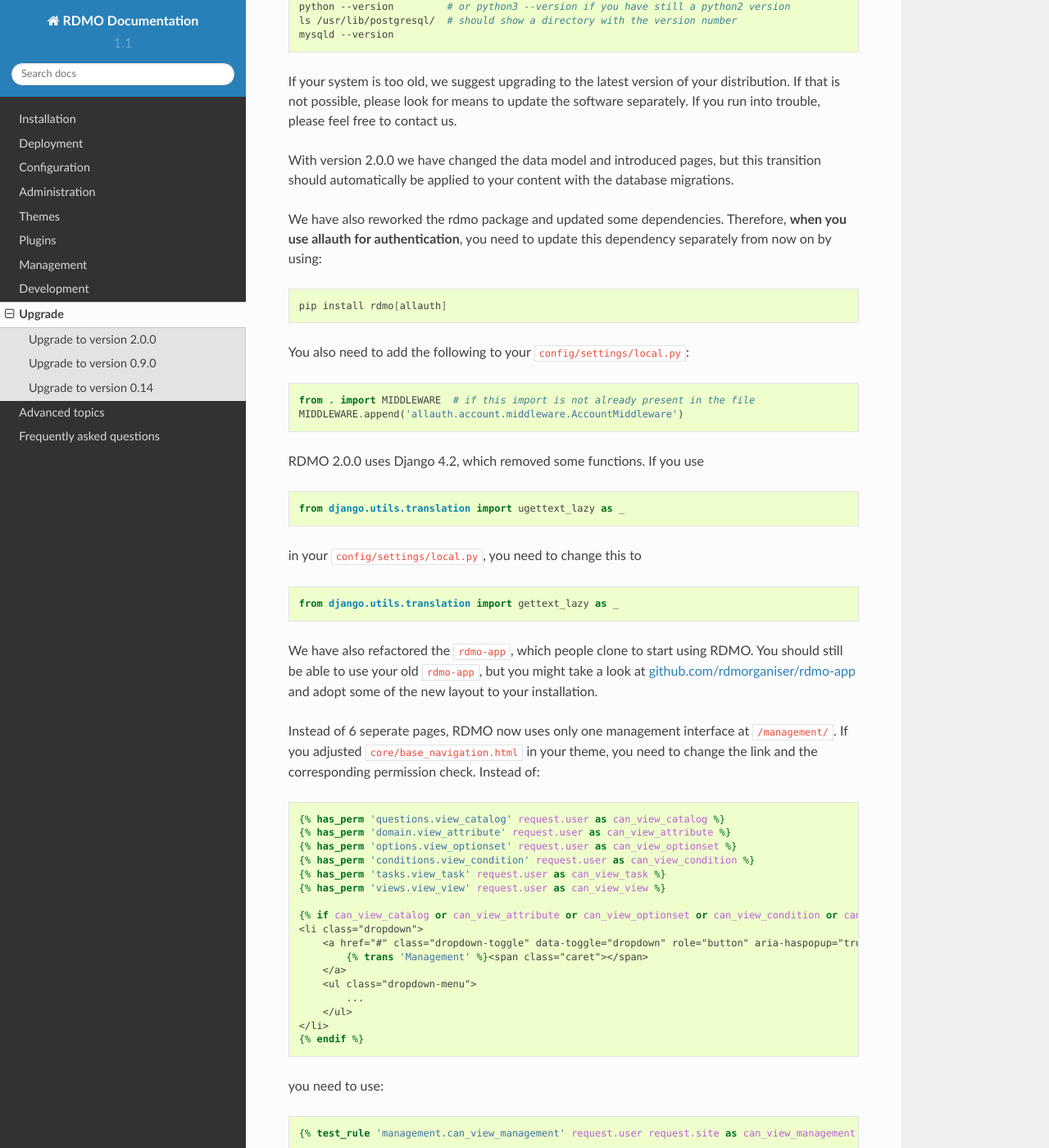
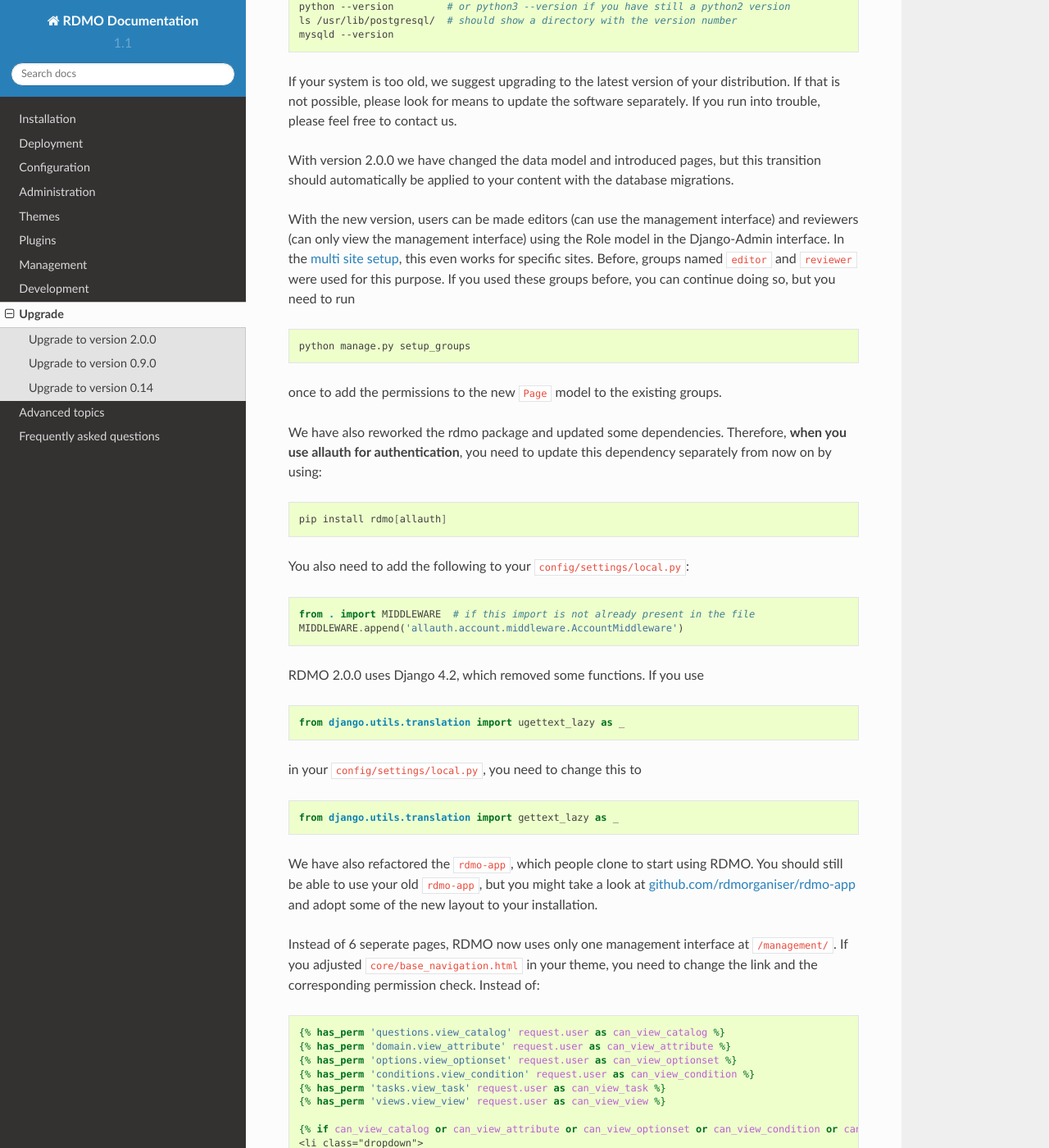
Before and after one commit to rdmorganiser/rdmo-docs, a Sphinx documentation site: the page built from docs/upgrade/index.md, in a window 1280 px wide and 1400 px high, scrolled down 1413 px. Shown: the whole window at 82% size. Built offline with Sphinx 7.4.7 and the Read the Docs theme 2.0.0, drawn with Linux system fonts in a browser that asks for light colours; some of the changed text lies outside the part shown.

Commit message:
Add note about legacy groups to upgrade docs

````diff
--- a/docs/upgrade/index.md
+++ b/docs/upgrade/index.md
@@ -63,6 +63,14 @@
 
 With version 2.0.0 we have changed the data model and introduced pages, but this transition should automatically be applied to your content with the database migrations.
 
+With the new version, users can be made editors (can use the management interface) and reviewers (can only view the management interface) using the Role model in the Django-Admin interface. In the [multi site setup](../configuration/multisite), this even works for specific sites. Before, groups named `editor` and `reviewer` were used for this purpose. If you used these groups before, you can continue doing so, but you need to run
+
+```bash
+python manage.py setup_groups
+```
+
+once to add the permissions to the new `Page` model to the existing groups.
+
 We have also reworked the rdmo package and updated some dependencies. Therefore, **when you use allauth for authentication**, you need to update this dependency separately from now on by using:
 
 ```bash
@@ -124,7 +132,7 @@
 {% endif %}
 ```
 
-(Source file: https://github.com/rdmorganiser/rdmo/blob/2.0.0/rdmo/core/templates/core/base_navigation.html#L22.)
+(Source file: <https://github.com/rdmorganiser/rdmo/blob/2.0.0/rdmo/core/templates/core/base_navigation.html#L22>)
 
 We also needed to adjust the `core/base.html` template. In the case that you use your own `core/base.html`, make sure that the `<head>` contains the following:
 
@@ -157,7 +165,7 @@
 </head>
 ```
 
-(Source file: https://github.com/rdmorganiser/rdmo/blob/2.0.0/rdmo/core/templates/core/base.html.)
+(Source file: <https://github.com/rdmorganiser/rdmo/blob/2.0.0/rdmo/core/templates/core/base.html>)
 
 ## Upgrade to version 0.9.0
 
````
